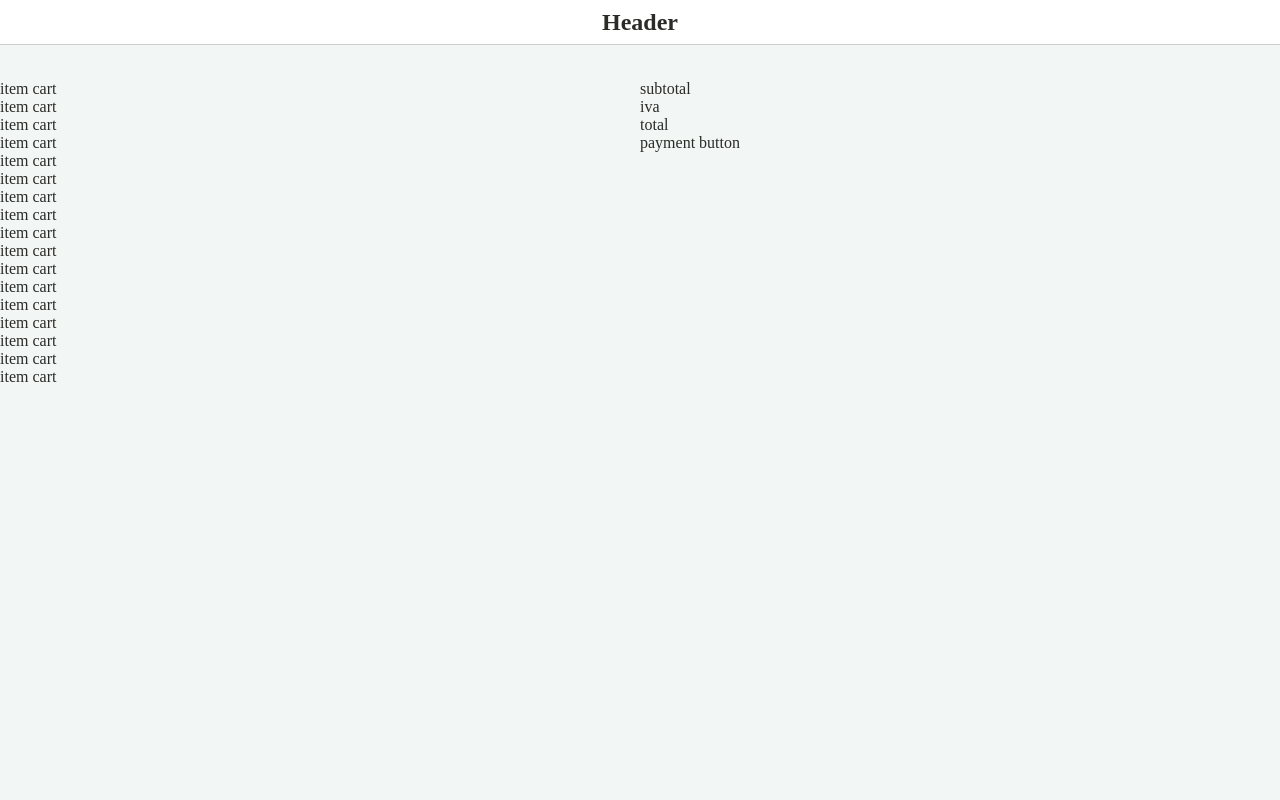
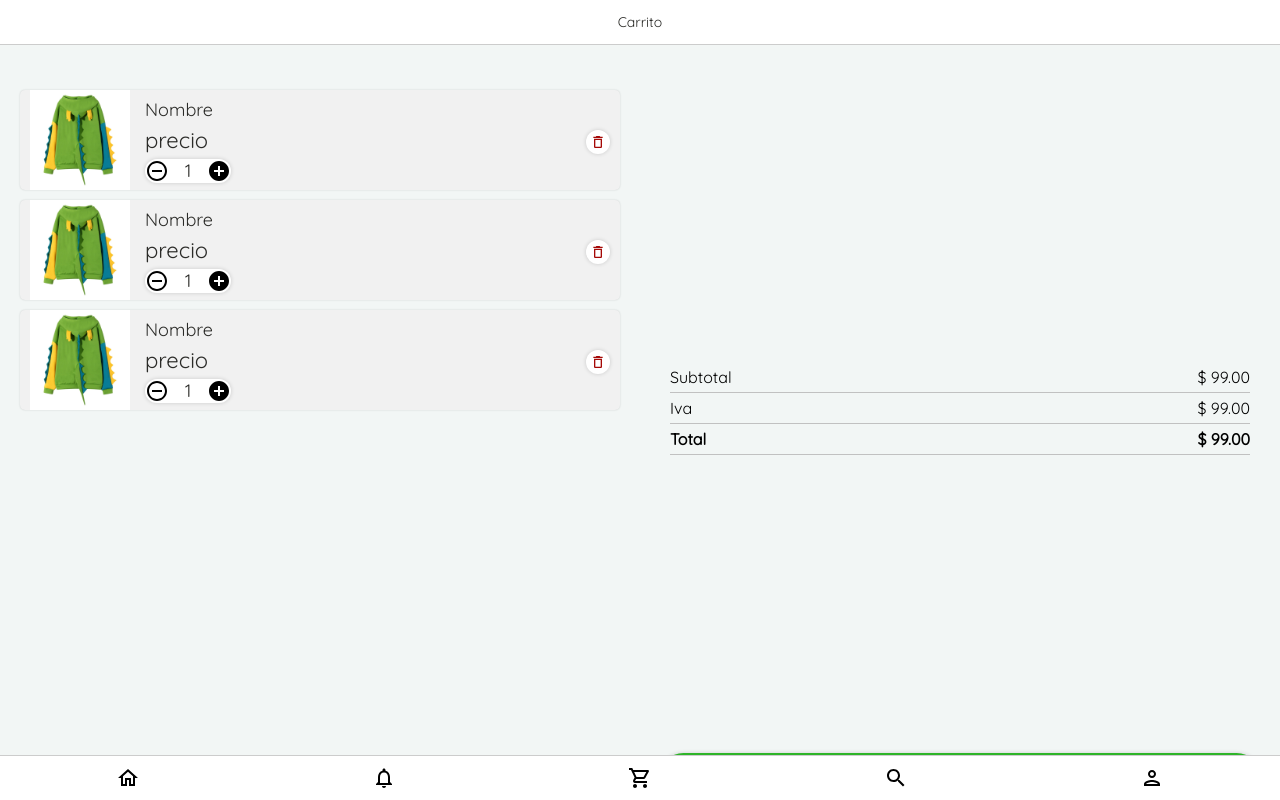
Before and after one commit to oozmakappajs/Louis-Monstruon-front, a React app: page /cart in a window 1280 px wide. Built offline with nearby package versions, Linux system fonts and the light colour scheme.

Commit message:
cart page

```diff
--- a/src/assets/styles/components/CartCard.scss
+++ b/src/assets/styles/components/CartCard.scss
@@ -4,7 +4,7 @@
   font-family: 'Quicksand', sans-serif;
   height: 100px;
   width: calc(100% - 40px);
-  margin: 20px;
+  margin: 10px 20px;
   display: flex;
   background: #F1F1F1 0% 0% no-repeat padding-box;
   box-shadow: 0px 0px 2px #00000029;
--- a/src/assets/styles/containers/CartContainer.scss
+++ b/src/assets/styles/containers/CartContainer.scss
@@ -4,15 +4,16 @@
 .CartContainer {
   font-family: 'Quicksand', sans-serif;
   color: map-get(map-get($palette,greyColors), black);
-  height: 100vh;
+  height: 100%;
   &__info {
     display: flex;
     justify-content: center;
     align-items: center;
     flex-direction: column;
+    height: 100%;
     &-description {
       color: map-get(map-get($palette,lightTheme), white);
-      height: auto;
+      height: 100%;
       display: flex;
       justify-content: center;
       align-items: center;
--- a/src/containers/CartContainer.js
+++ b/src/containers/CartContainer.js
@@ -1,13 +1,10 @@
 import React from 'react';
 import '../assets/styles/containers/CartContainer.scss';
 import Button from '../components/elements/Button';
-import CartCard from '../components/CartCard';
 
 const CartContainer = () => {
   return (
     <div className="CartContainer">
-      <CartCard />
-      <CartCard />
       <div className="CartContainer__info">
         <div className="CartContainer__info-description">
           <div className="CartContainer__info-description">
@@ -25,7 +22,7 @@ const CartContainer = () => {
             </div>
           </div>
         </div>
-        <Button type="success" />
+        <Button name="success">Pagar</Button>
       </div>
     </div>
   );
--- a/src/pages/Cart.js
+++ b/src/pages/Cart.js
@@ -1,84 +1,25 @@
 import React from 'react';
+import Header from '../components/Header';
+import Footer from '../components/Footer';
+import CartCard from '../components/CartCard';
+import CartContainer from '../containers/CartContainer';
 import '../assets/styles/pages/cart.scss';
 
-const Cart = (props) => {
+const Cart = () => {
   return (
     <>
-      <header className="header">
-        <h2>Header</h2>
-      </header>
+      <Header type="page">Carrito</Header>
       <main className="content">
         <section className="cart">
-          <div>
-            <p>item cart</p>
-          </div>
-          <div>
-            <p>item cart</p>
-          </div>
-          <div>
-            <p>item cart</p>
-          </div>
-          <div>
-            <p>item cart</p>
-          </div>
-          <div>
-            <p>item cart</p>
-          </div>
-          <div>
-            <p>item cart</p>
-          </div>
-          <div>
-            <p>item cart</p>
-          </div>
-          <div>
-            <p>item cart</p>
-          </div>
-          <div>
-            <p>item cart</p>
-          </div>
-          <div>
-            <p>item cart</p>
-          </div>
-          <div>
-            <p>item cart</p>
-          </div>
-          <div>
-            <p>item cart</p>
-          </div>
-          <div>
-            <p>item cart</p>
-          </div>
-          <div>
-            <p>item cart</p>
-          </div>
-          <div>
-            <p>item cart</p>
-          </div>
-          <div>
-            <p>item cart</p>
-          </div>
-          <div>
-            <p>item cart</p>
-          </div>
+          <CartCard />
+          <CartCard />
+          <CartCard />
         </section>
         <section className="total_amount">
-          <div>
-            <p>subtotal</p>
-          </div>
-          <div>
-            <p>iva</p>
-          </div>
-          <div>
-            <p>total</p>
-          </div>
-          <div>
-            <p>payment button</p>
-          </div>
+          <CartContainer />
         </section>
       </main>
-      <nav className="menu_navigation">
-        <h2>Menu de Navegación</h2>
-      </nav>
+      <Footer icons />
     </>
   );
 };
```
